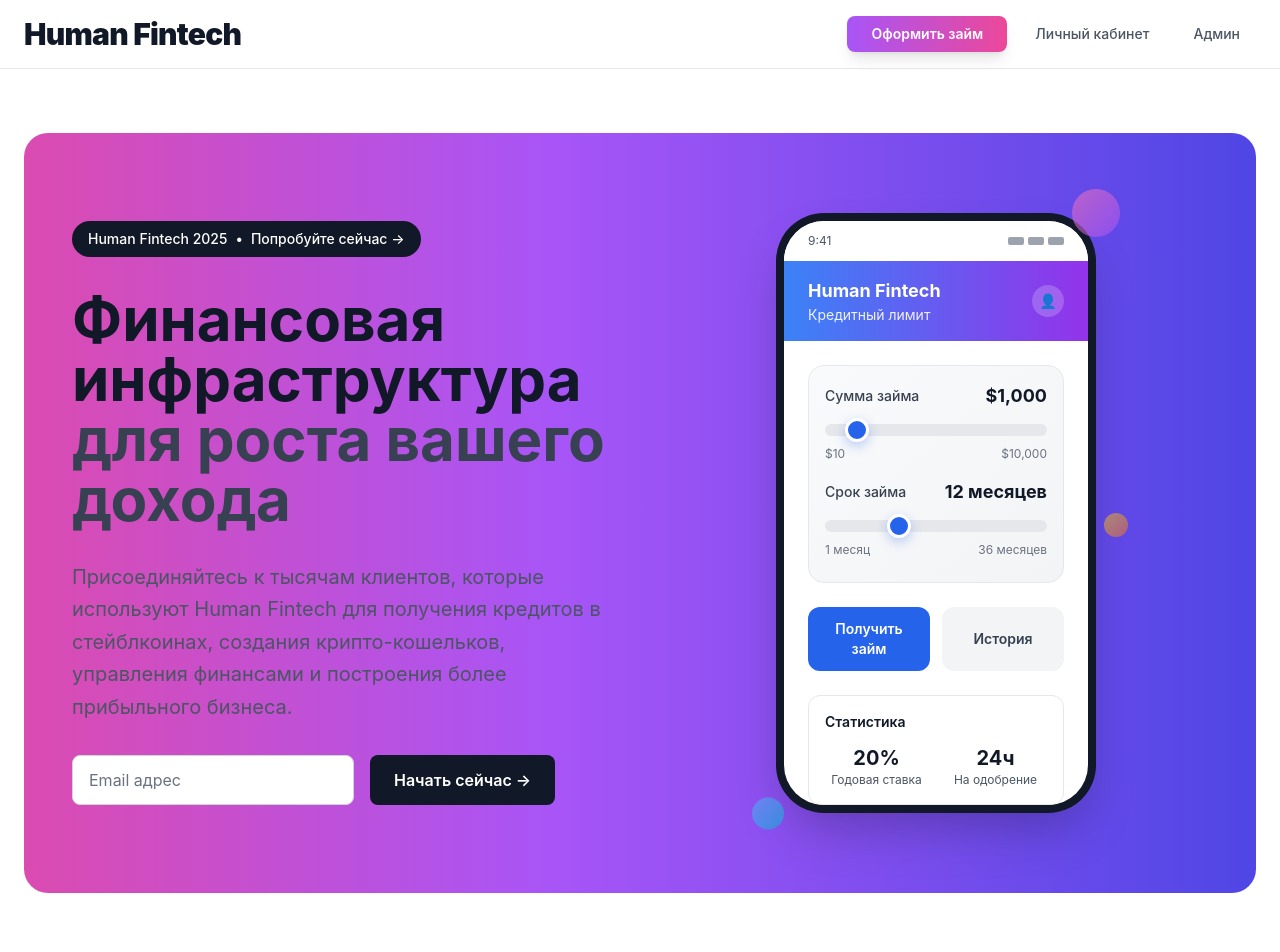
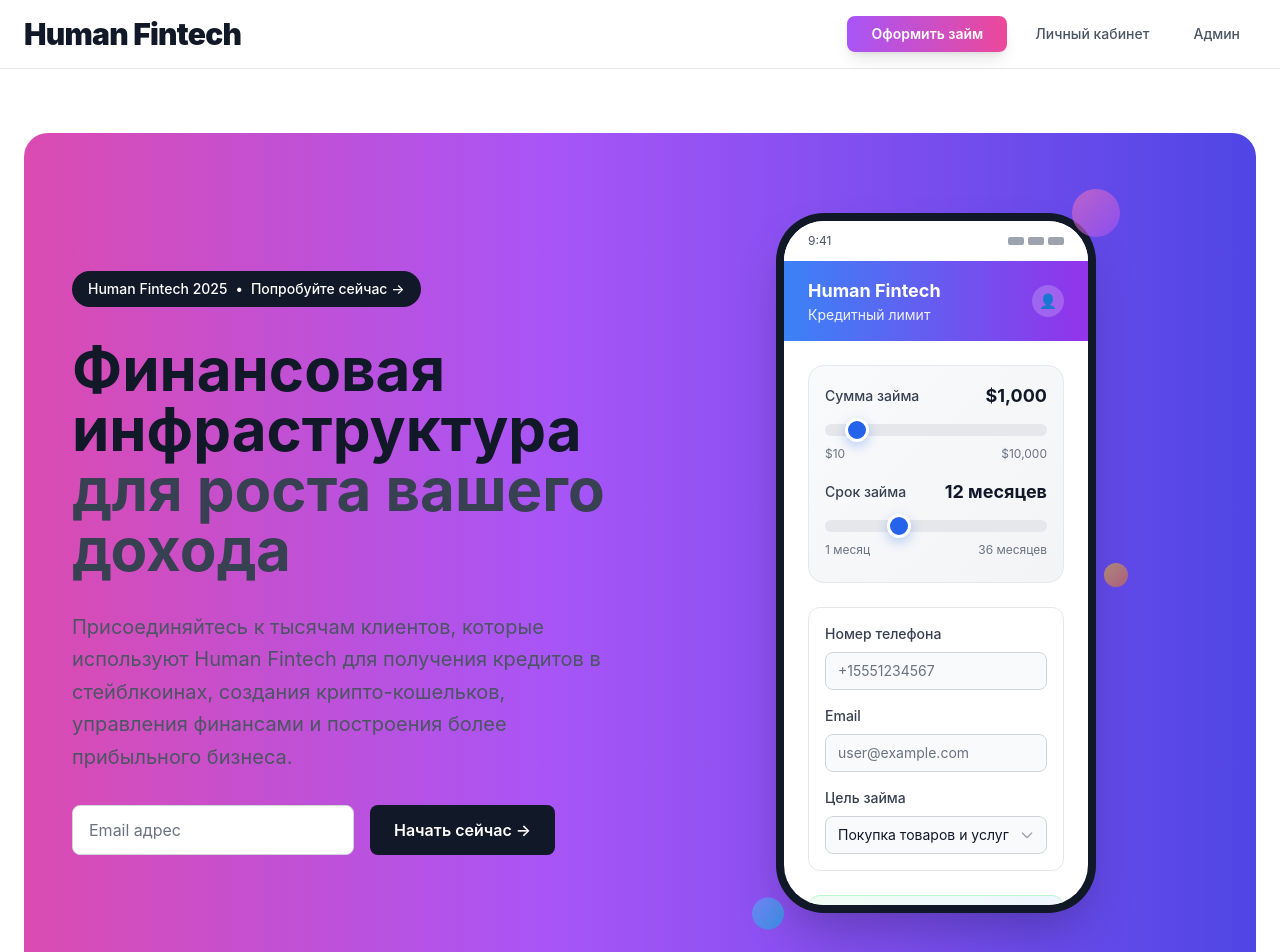
Before and after one commit to ioanngrigorev/microfinance-frontend, a React (Vite) app: page / in a window 1280 px wide. Shown: the top 952 px of the page. Built offline with nearby package versions, Linux system fonts and the light colour scheme.

Commit message:
Remove calculator title and subtitle from homepage

```diff
--- a/src/pages/HomePage.jsx
+++ b/src/pages/HomePage.jsx
@@ -72,7 +72,7 @@ function HomePage() {
                 <div className="relative flex justify-center">
                   <div className="relative">
                     {/* Mobile phone frame */}
-                    <div className="w-80 h-[600px] bg-gray-900 rounded-[3rem] p-2 shadow-2xl">
+                    <div className="w-80 h-[700px] bg-gray-900 rounded-[3rem] p-2 shadow-2xl">
                       <div className="w-full h-full bg-white rounded-[2.5rem] overflow-hidden">
 
                         {/* Status bar */}
@@ -153,15 +153,98 @@ function HomePage() {
                             </div>
                           </div>
 
+                          {/* Input fields */}
+                          <div className="bg-white border border-gray-200 rounded-xl p-4 space-y-4">
+                            <div>
+                              <label className="block text-sm font-medium text-gray-700 mb-2">
+                                Номер телефона
+                              </label>
+                              <input
+                                type="tel"
+                                value={phoneNumber}
+                                onChange={(e) => setPhoneNumber(e.target.value)}
+                                maxLength={12}
+                                className="w-full px-3 py-2 bg-gray-50 border border-gray-300 rounded-lg focus:ring-2 focus:ring-blue-500 focus:border-transparent text-gray-900 placeholder-gray-500 text-sm"
+                                placeholder="+15551234567"
+                              />
+                            </div>
+
+                            <div>
+                              <label className="block text-sm font-medium text-gray-700 mb-2">
+                                Email
+                              </label>
+                              <input
+                                type="email"
+                                value={email}
+                                onChange={(e) => setEmail(e.target.value)}
+                                maxLength={50}
+                                className="w-full px-3 py-2 bg-gray-50 border border-gray-300 rounded-lg focus:ring-2 focus:ring-blue-500 focus:border-transparent text-gray-900 placeholder-gray-500 text-sm"
+                                placeholder="user@example.com"
+                              />
+                            </div>
+
+                            <div>
+                              <label className="block text-sm font-medium text-gray-700 mb-2">
+                                Цель займа
+                              </label>
+                              <div className="relative">
+                                <select
+                                  value={loanPurpose}
+                                  onChange={(e) => setLoanPurpose(e.target.value)}
+                                  className="w-full px-3 py-2 bg-gray-50 border border-gray-300 rounded-lg focus:ring-2 focus:ring-blue-500 focus:border-transparent text-gray-900 appearance-none cursor-pointer pr-8 text-sm"
+                                >
+                                  <option value="Покупка товаров и услуг">Покупка товаров и услуг</option>
+                                  <option value="Медицинские расходы">Медицинские расходы</option>
+                                  <option value="Образование">Образование</option>
+                                  <option value="Ремонт дома/квартиры">Ремонт дома/квартиры</option>
+                                  <option value="Покупка автомобиля">Покупка автомобиля</option>
+                                  <option value="Свадьба">Свадьба</option>
+                                  <option value="Отпуск/путешествие">Отпуск/путешествие</option>
+                                  <option value="Бизнес-нужды">Бизнес-нужды</option>
+                                  <option value="Погашение других долгов">Погашение других долгов</option>
+                                  <option value="Непредвиденные расходы">Непредвиденные расходы</option>
+                                  <option value="Покупка техники">Покупка техники</option>
+                                  <option value="Другое">Другое</option>
+                                </select>
+                                <div className="absolute inset-y-0 right-0 flex items-center pr-3 pointer-events-none">
+                                  <svg className="w-4 h-4 text-gray-400" fill="none" stroke="currentColor" viewBox="0 0 24 24">
+                                    <path strokeLinecap="round" strokeLinejoin="round" strokeWidth={2} d="M19 9l-7 7-7-7" />
+                                  </svg>
+                                </div>
+                              </div>
+                            </div>
+                          </div>
+
+                          {/* К возврату */}
+                          <div className="bg-gradient-to-r from-green-50 to-blue-50 border border-green-200 rounded-xl p-4">
+                            <div className="flex justify-between items-center">
+                              <span className="text-lg font-semibold text-gray-900">К возврату</span>
+                              <span className="text-2xl font-bold text-green-600">${payment.totalAmount}</span>
+                            </div>
+                            <div className="text-sm text-gray-600 mt-1">
+                              Месячный платеж: ${payment.monthlyPayment}
+                            </div>
+                          </div>
+
                           {/* Quick actions */}
-                          <div className="grid grid-cols-2 gap-3">
-                            <button className="bg-blue-600 text-white py-3 px-4 rounded-xl text-sm font-semibold">
-                              Получить займ
-                            </button>
-                            <button className="bg-gray-100 text-gray-700 py-3 px-4 rounded-xl text-sm font-semibold">
+                          <div className="space-y-3">
+                            <Link
+                              to="/application"
+                              state={{
+                                amount,
+                                term,
+                                phoneNumber,
+                                email,
+                                loanPurpose
+                              }}
+                              className="w-full bg-blue-600 hover:bg-blue-700 text-white py-3 px-4 rounded-xl text-sm font-semibold transition-colors block text-center"
+                            >
+                              Получить деньги
+                            </Link>
+                            <button className="w-full bg-gray-100 text-gray-700 py-3 px-4 rounded-xl text-sm font-semibold">
                               История
                             </button>
-      </div>
+                          </div>
 
       {/* Stats */}
                           <div className="bg-white border border-gray-200 rounded-xl p-4">
```
